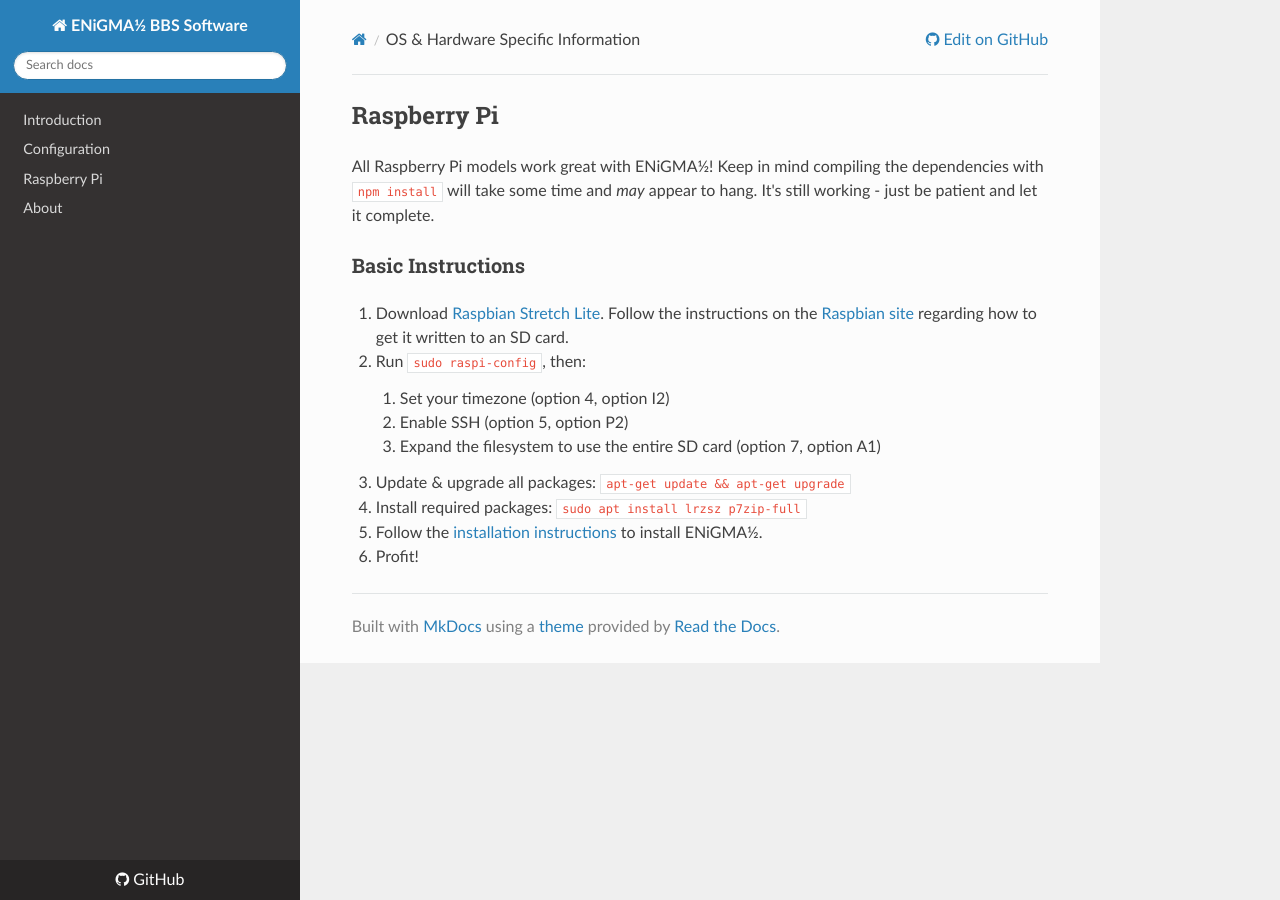
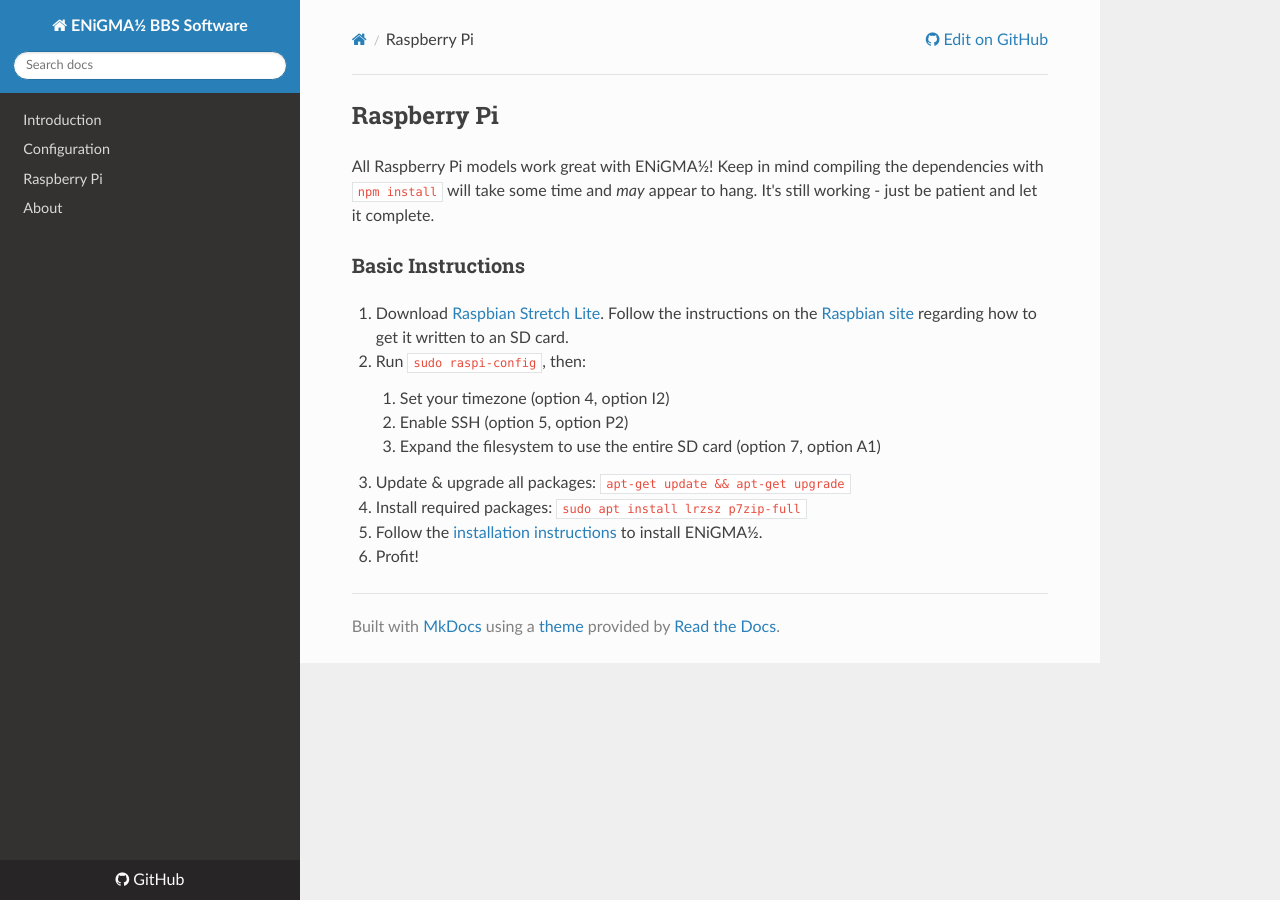
Before and after one commit to NuSkooler/enigma-bbs, an MkDocs documentation site: the page built from docs/installation/rpi.md, in a window 1280 px wide. Built offline with MkDocs 1.6.1, drawn with Linux system fonts in a browser that asks for light colours; nearby versions of some CDN libraries; old or Windows-style settings are respelled for this version of MkDocs.

Commit message:
Update rpi.md

```diff
--- a/docs/installation/rpi.md
+++ b/docs/installation/rpi.md
@@ -1,6 +1,6 @@
 ---
 layout: page
-title: OS & Hardware Specific Information
+title: Raspberry Pi
 ---
 ## Raspberry Pi
 
```
